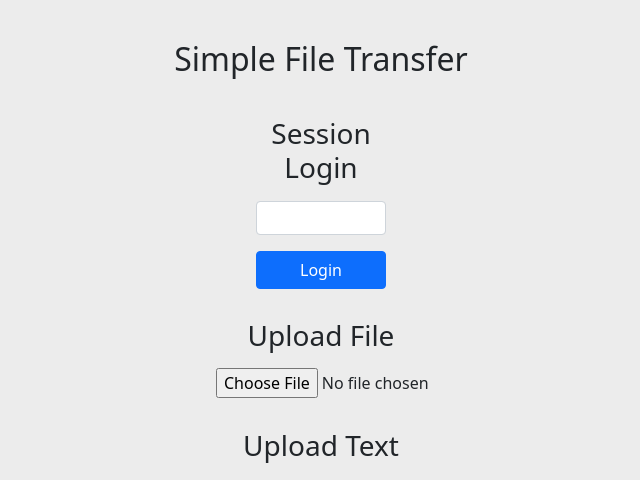
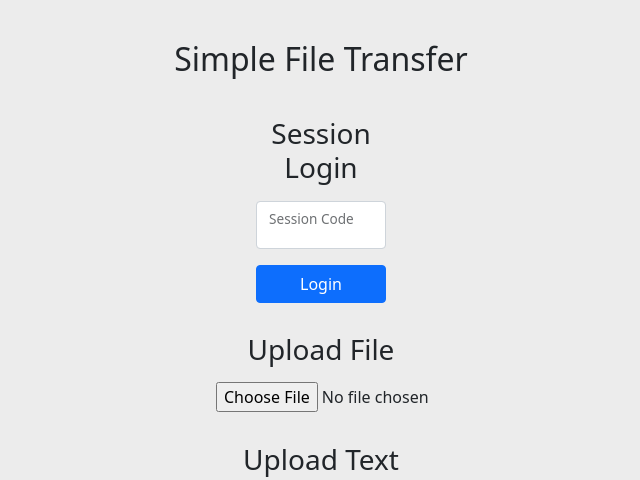
Before and after one commit to alexcarr1113/EasyFileShare, a Flask app: page / in a window 1280 px wide. Shown: the top 480 px of the page, without its empty margins (319-959 px from the left). Run offline with Flask 2, Linux system fonts and the light colour scheme; some libraries are stand-ins or nearby versions.

Commit message:
actually fixed

```diff
--- a/static/css/main.css
+++ b/static/css/main.css
@@ -22,5 +22,5 @@ body {
 }
 
 #code_input {
-    max-height: 2rem;
+    max-height: 3rem;
 }
--- a/templates/index.html
+++ b/templates/index.html
@@ -20,7 +20,8 @@
         <form class="form form-login" method=post>
             <h3 class="h3 mb-3 fw-normal">Session Login</h3>
             <div class="mb-3 form-floating">
-                <input type="text" name="code" class="form-control" id="code_input" placeholder="Session Code">
+                <input type="text" name="code" class="form-control" id="code_input">
+                <label for="code_input">Session Code</label>
             </div>
             <button type="submit" class="w-100 btn btn-primary">Login</button>
         </form>
```
